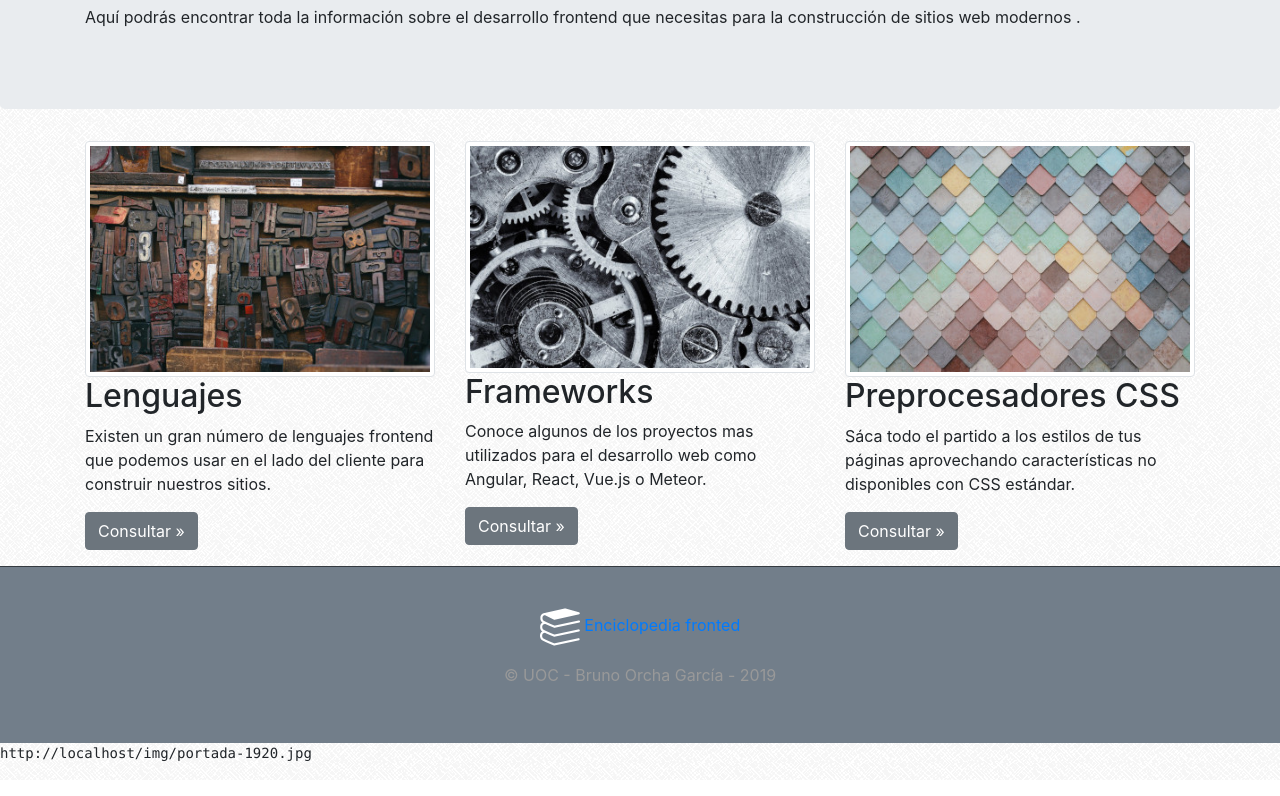
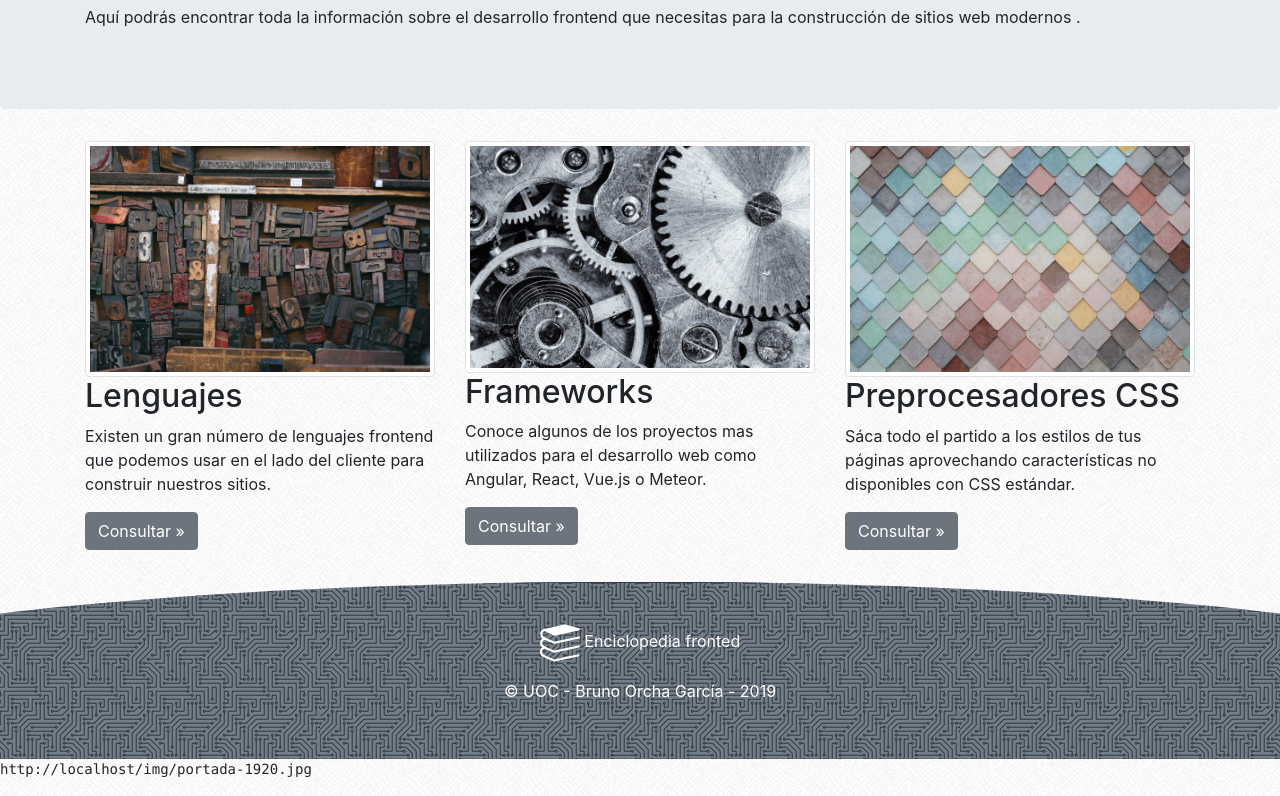
Before and after one commit to borcha-uoc/herramientas-html-css, a website built with Parcel: page index.html in a window 1280 px wide. Shown: the part 627-1423 px from the top of the page. Built offline with nearby package versions, Linux system fonts and the light colour scheme.

Commit message:
Se agrega imagen al pie de página y se agrega efecto redondeado con clip-path

```diff
--- a/scss/main.scss
+++ b/scss/main.scss
@@ -6,11 +6,19 @@ body {
 }
 
 footer {
-    padding: 2.5rem 0;
-    color: #999;
+	margin-top: 1rem;
+  padding: 2.5rem 0;
+  color: white;
 	text-align: center;
 	background-color: #727e8a;
+  background-image: url(/img/circuito.png);
+  background-position: center;
 	border-top: .05rem solid #343a40;
+  clip-path: ellipse(70% 60% at 50% 60%);
+}
+
+footer a {
+  color: white;
 }
 
 .list-group-item img {
```
Also changed, not shown: img/circuito.png (added).
